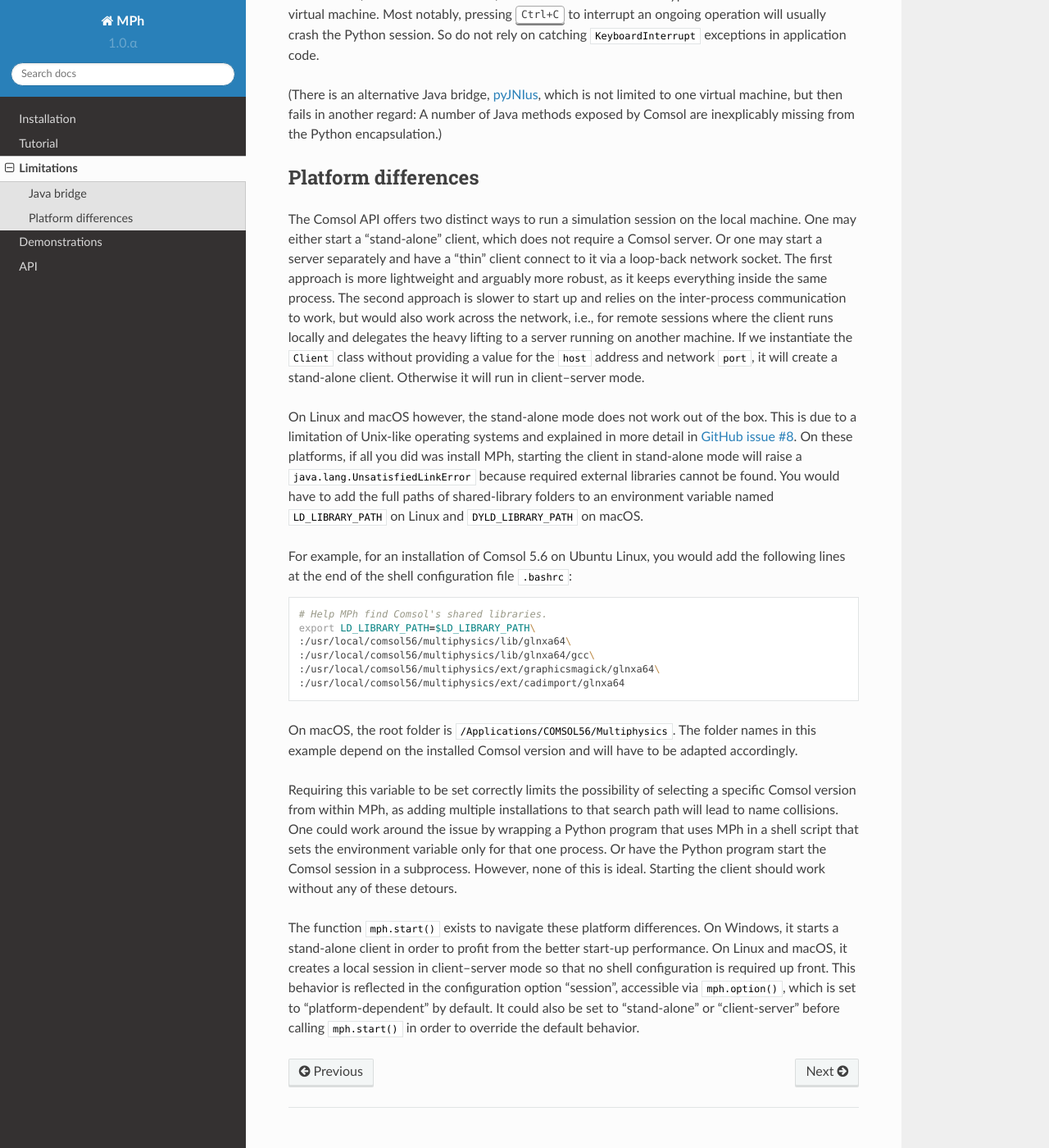
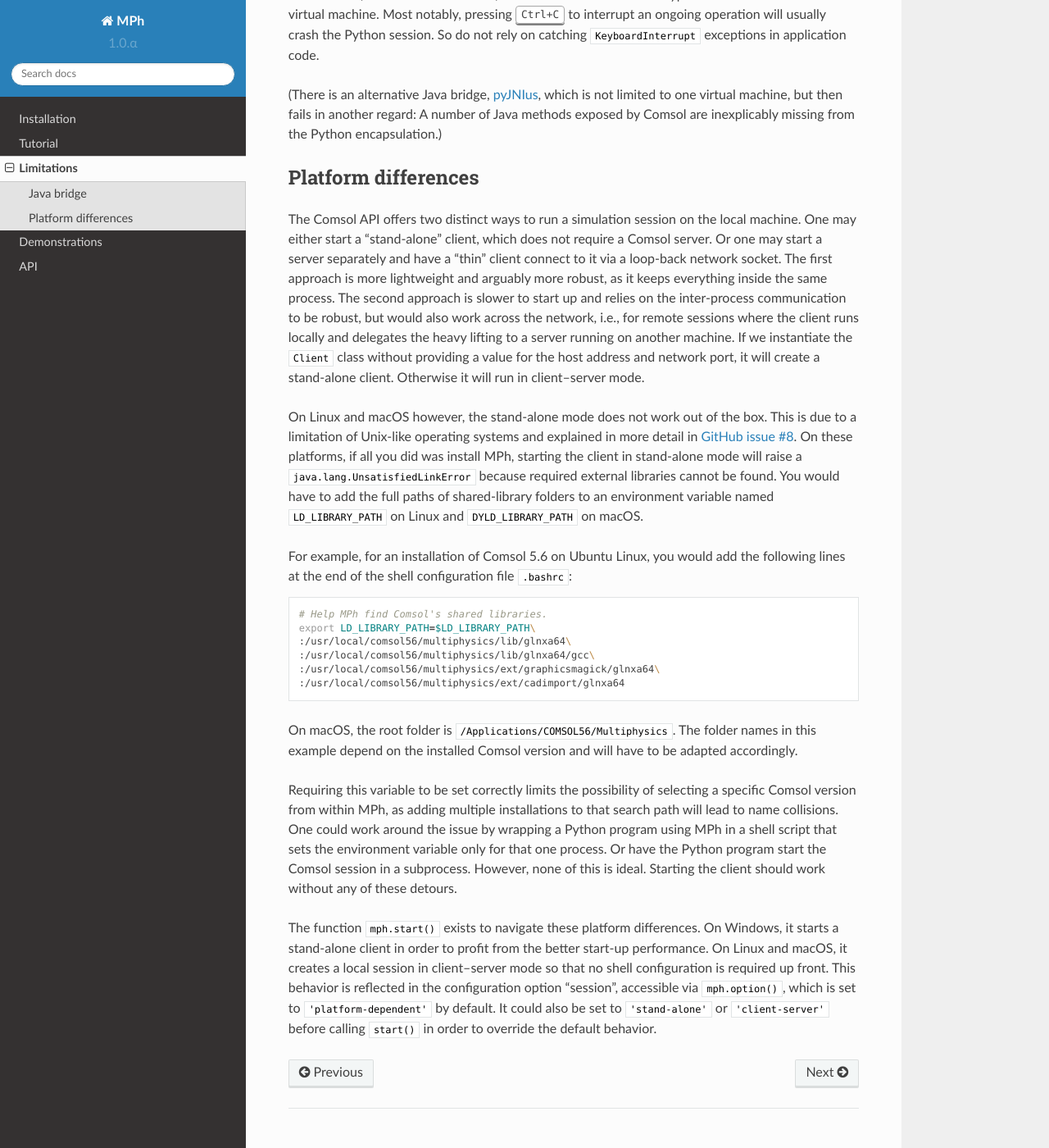
Before and after one commit to MPh-py/MPh, a Sphinx documentation site: the page built from docs/limitations.md, in a window 1280 px wide and 1400 px high, scrolled down 618 px. Shown: the whole window at 82% size. Built offline with Sphinx 7.4.7 and the Read the Docs theme 2.0.0, drawn with Linux system fonts in a browser that asks for light colours; some of the changed text lies outside the part shown.

```diff
--- a/docs/limitations.md
+++ b/docs/limitations.md
@@ -26,7 +26,7 @@ inconvenience.
 Furthermore, there are some known, but unresolved issues with JPype's
 shutdown of the Java virtual machine. Most notably, pressing
 <kbd>Ctrl+C</kbd> to interrupt an ongoing operation will usually crash
-the Python session. So do not rely on catching `KeyboardInterrupt`
+the Python session. So do not rely on catching [`KeyboardInterrupt`][kbint]
 exceptions in application code.
 
 (There is an alternative Java bridge, [pyJNIus][jnius], which is
@@ -44,12 +44,12 @@ separately and have a "thin" client connect to it via a loop-back
 network socket. The first approach is more lightweight and arguably
 more robust, as it keeps everything inside the same process. The
 second approach is slower to start up and relies on the inter-process
-communication to work, but would also work across the network, i.e.,
-for remote sessions where the client runs locally and delegates the
-heavy lifting to a server running on another machine. If we instantiate
-the `Client` class without providing a value for the `host` address and
-network `port`, it will create a stand-alone client. Otherwise it will
-run in client–server mode.
+communication to be robust, but would also work across the network,
+i.e., for remote sessions where the client runs locally and delegates
+the heavy lifting to a server running on another machine. If we
+instantiate the [`Client`](api/mph.Client) class without providing a
+value for the host address and network port, it will create a
+stand-alone client. Otherwise it will run in client–server mode.
 
 On Linux and macOS however, the stand-alone mode does not work out of
 the box. This is due to a limitation of Unix-like operating systems
@@ -80,25 +80,27 @@ and will have to be adapted accordingly.
 Requiring this variable to be set correctly limits the possibility of
 selecting a specific Comsol version from within MPh, as adding multiple
 installations to that search path will lead to name collisions. One
-could work around the issue by wrapping a Python program that uses MPh
-in a shell script that sets the environment variable only for that one
+could work around the issue by wrapping a Python program using MPh in
+a shell script that sets the environment variable only for that one
 process. Or have the Python program start the Comsol session in a
 subprocess. However, none of this is ideal. Starting the client should
 work without any of these detours.
 
-The function `mph.start()` exists to navigate these platform
-differences. On Windows, it starts a stand-alone client in order to
-profit from the better start-up performance. On Linux and macOS, it
-creates a local session in client–server mode so that no shell
-configuration is required up front. This behavior is reflected in the
-configuration option "session", accessible via `mph.option()`, which is
-set to "platform-dependent" by default. It could also be set to
-"stand-alone" or "client-server" before calling `mph.start()` in order
-to override the default behavior.
+The function [`mph.start()`](api/mph.start) exists to navigate these
+platform differences. On Windows, it starts a stand-alone client in
+order to profit from the better start-up performance. On Linux and
+macOS, it creates a local session in client–server mode so that no
+shell configuration is required up front. This behavior is reflected
+in the configuration option "session", accessible via
+[`mph.option()`](api/mph.config), which is set to `'platform-dependent'`
+by default. It could also be set to `'stand-alone'` or `'client-server'`
+before calling [`start()`](api/mph.start) in order to override the
+default behavior.
 
 
 [tests]:  https://github.com/John-Hennig/mph/tree/master/tests
 [jpype]:  https://github.com/jpype-project/jpype
+[pytest]: https://docs.pytest.org
+[kbint]:  https://docs.python.org/3/library/exceptions.html#KeyboardInterrupt
 [jnius]:  https://pyjnius.readthedocs.io
-[pytest]: https://docs.pytest.org
 [issue8]: https://github.com/John-Hennig/MPh/issues/8
```
Also changed, not shown: other parts of docs/limitations.md (+6 -6 lines), ReadMe.md (+6 -6 lines), docs/demonstrations.md (+76 -57 lines), docs/index.md (+12 -9 lines), docs/tutorial.md (+12 -10 lines), 1 other file.
